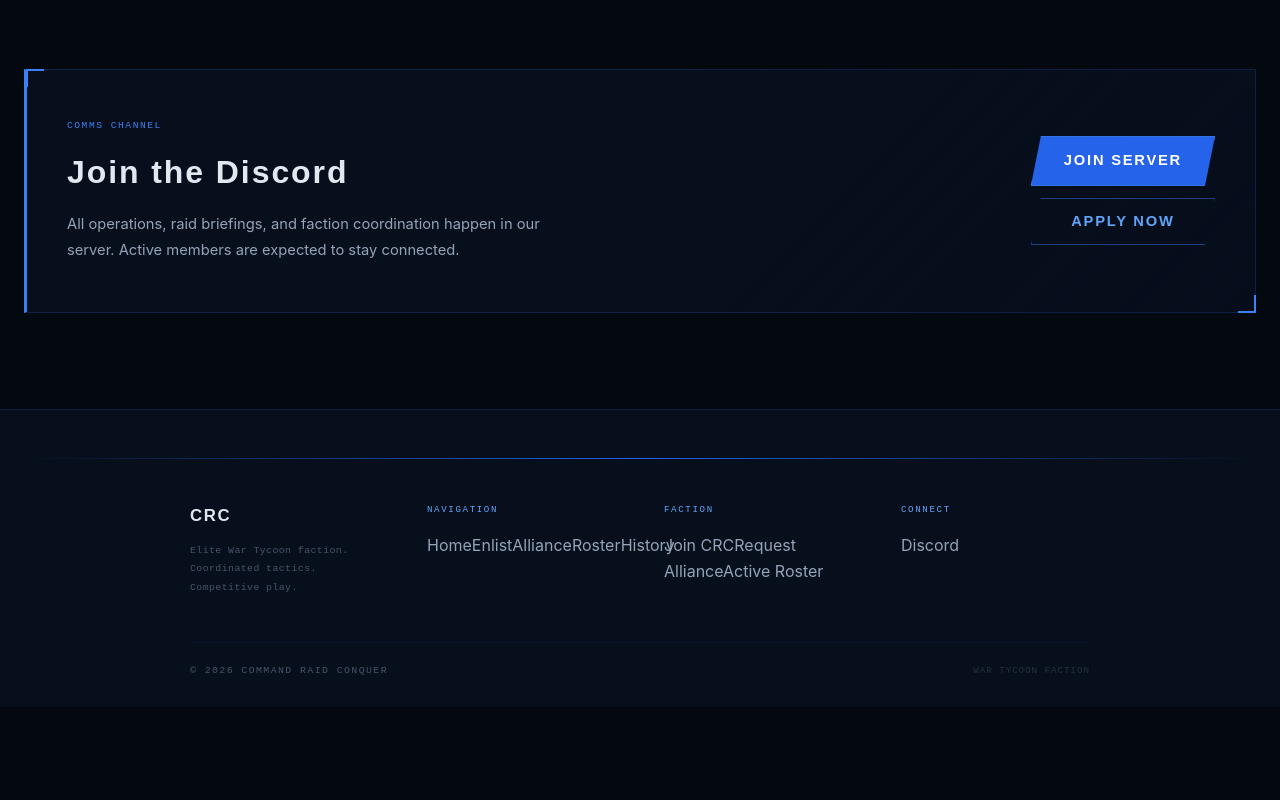
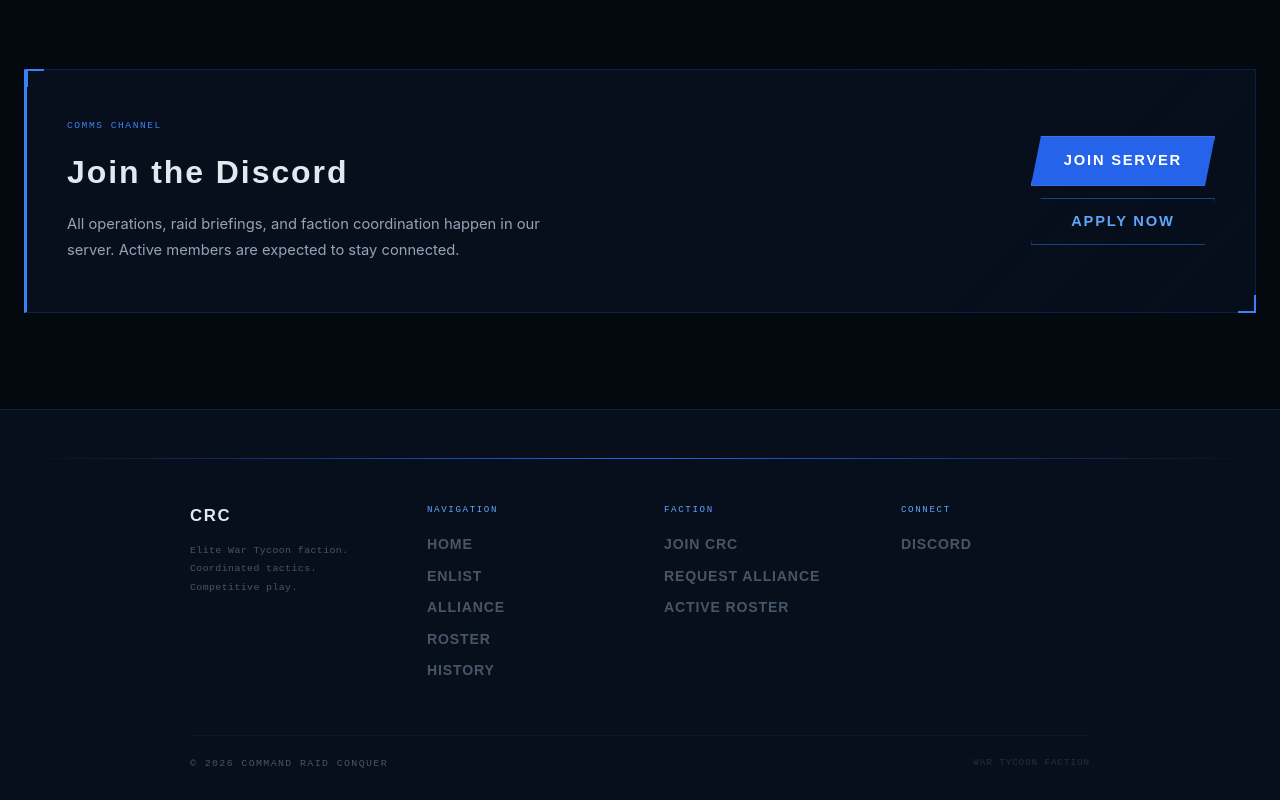
Before and after one commit to carlo4249/command-raid-conquer, a Next.js app: page / in a window 1280 px wide. Shown: the part 1779-2579 px from the top of the page. Before the commit the page ends 2486 px from the top, so only its background shows below. Built offline with nearby package versions, Linux system fonts and the light colour scheme.

Commit message:
Update font import and add footer link styles

```diff
--- a/app/globals.css
+++ b/app/globals.css
@@ -1,5 +1,5 @@
 @import "tailwindcss";
-@import url('https://fonts.googleapis.com/css2?family=Rajdhani:wght@400;500;600;700&family=Space+Mono:ital,wght@0,400;0,700&family=Inter:wght@300;400;500&display=swap');
+@import url('https://fonts.googleapis.com/css2?family=Rajdhani:wght@400;500;600;700&family=Space+Mono:ital,wght@0,400;0,700;1,400&family=Inter:wght@300;400;500&display=swap');
 
 /* ── Variables ──────────────────────────────────────────── */
 :root {
@@ -390,6 +390,25 @@ h1, h2, h3, h4 {
   text-transform: uppercase;
 }
 
+/* ── Footer links ───────────────────────────────────────── */
+/* Used in layout.tsx (server component) so hover must live in CSS */
+.footer-link {
+  display: block;
+  font-family: 'Rajdhani', sans-serif;
+  font-weight: 600;
+  font-size: 0.88rem;
+  letter-spacing: 0.06em;
+  text-transform: uppercase;
+  color: var(--text-muted);
+  text-decoration: none;
+  margin-bottom: 9px;
+  transition: color 0.2s;
+}
+
+.footer-link:hover {
+  color: var(--blue-glow);
+}
+
 /* ── Scrollbar ──────────────────────────────────────────── */
 ::-webkit-scrollbar { width: 5px; }
 ::-webkit-scrollbar-track { background: var(--bg); }
```
